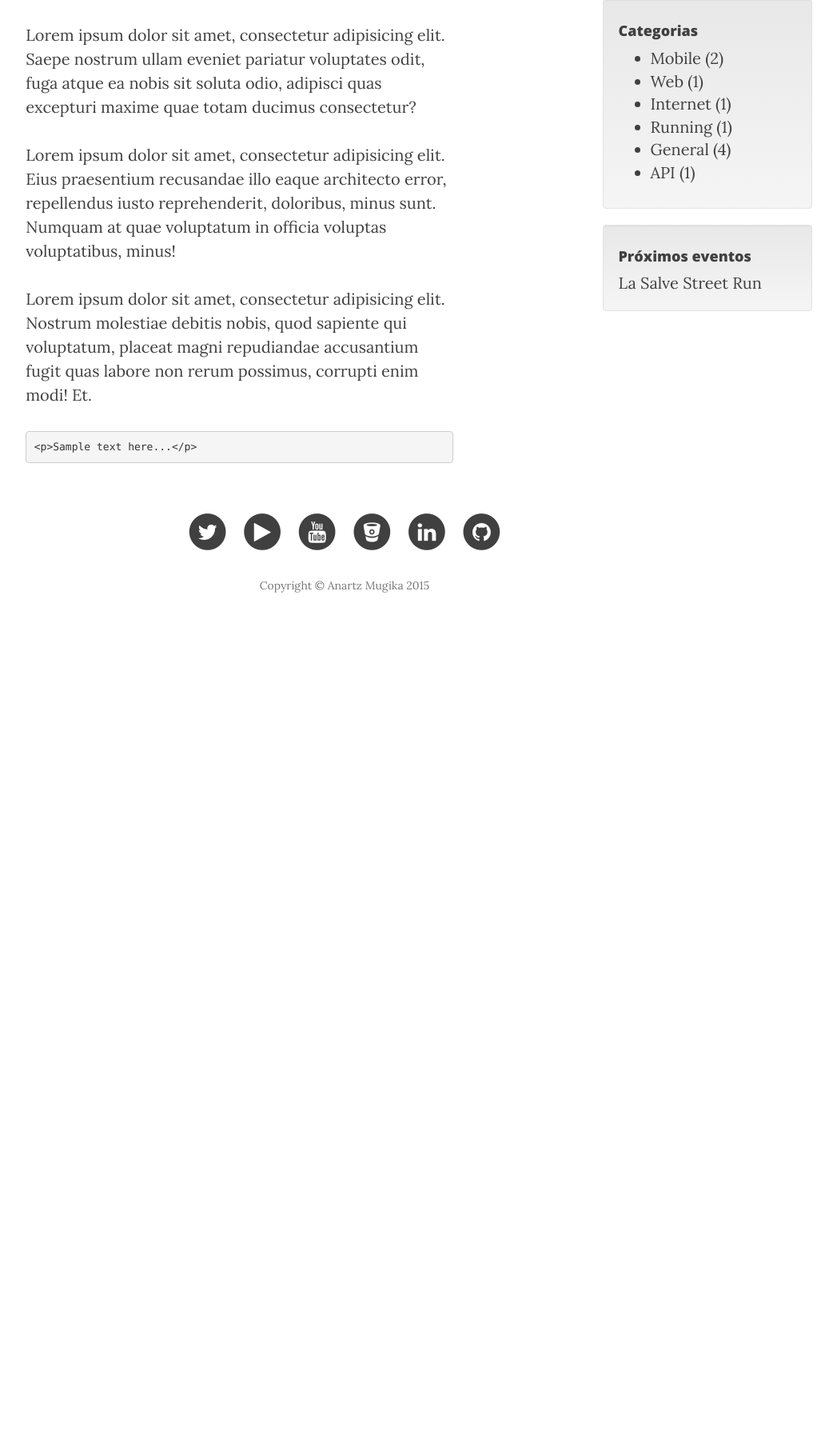
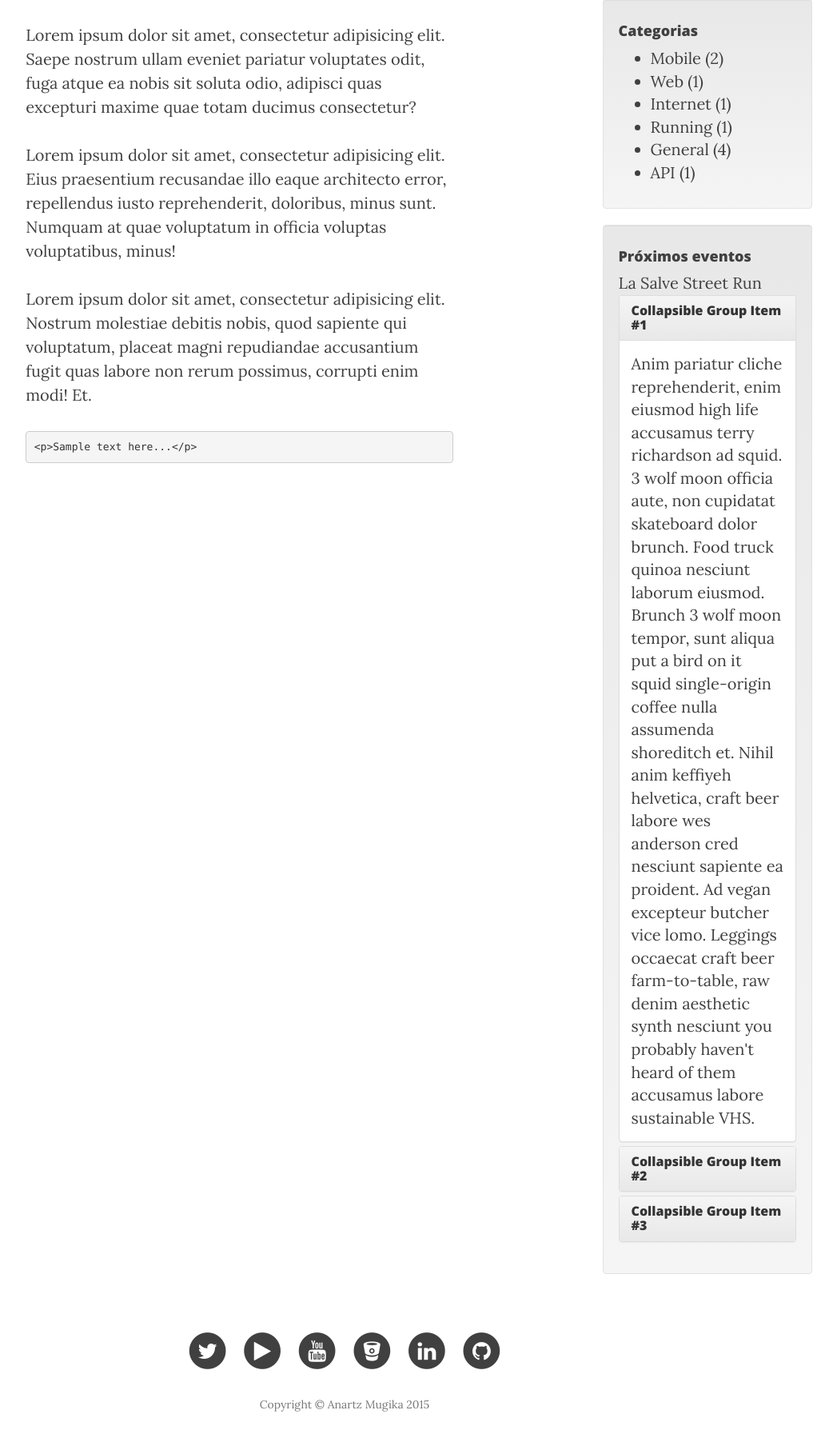
Before and after one commit to mugan86/django_blog, a Django app: page /about in a window 1280 px wide. Shown: the part 499-2292 px from the top of the page at 80% size, without its empty margins (209-1256 px from the left). Before the commit the page ends 1240 px from the top, so only its background shows below. Run offline with Django 3.2, Linux system fonts and the light colour scheme; data comes from the database, SQL or seed files in the repository; some libraries are stand-ins or nearby versions.

Commit message:
Event layout with collapse divs

```diff
--- a/blog/templates/blog/base.html
+++ b/blog/templates/blog/base.html
@@ -115,6 +115,50 @@
                             {% for event in events %}
                                 {{event.name}}
                             {% endfor %}
+                            <div class="panel-group" id="accordion">
+                              <div class="panel panel-default" id="panel1">
+                                <div class="panel-heading">
+                                  <h4 class="panel-title">
+                                    <a data-toggle="collapse" data-parent="#accordion" href="#collapseOne">
+                                      Collapsible Group Item #1
+                                    </a>
+                                  </h4>
+                                </div>
+                                <div id="collapseOne" class="panel-collapse collapse in">
+                                  <div class="panel-body">
+                                    Anim pariatur cliche reprehenderit, enim eiusmod high life accusamus terry richardson ad squid. 3 wolf moon officia aute, non cupidatat skateboard dolor brunch. Food truck quinoa nesciunt laborum eiusmod. Brunch 3 wolf moon tempor, sunt aliqua put a bird on it squid single-origin coffee nulla assumenda shoreditch et. Nihil anim keffiyeh helvetica, craft beer labore wes anderson cred nesciunt sapiente ea proident. Ad vegan excepteur butcher vice lomo. Leggings occaecat craft beer farm-to-table, raw denim aesthetic synth nesciunt you probably haven't heard of them accusamus labore sustainable VHS.
+                                  </div>
+                                </div>
+                              </div>
+                              <div class="panel panel-default" id="panel2">
+                                <div class="panel-heading">
+                                  <h4 class="panel-title">
+                                    <a data-toggle="collapse" data-parent="#accordion" href="#collapseTwo">
+                                      Collapsible Group Item #2
+                                    </a>
+                                  </h4>
+                                </div>
+                                <div id="collapseTwo" class="panel-collapse collapse">
+                                  <div class="panel-body">
+                                    Anim pariatur cliche reprehenderit, enim eiusmod high life accusamus terry richardson ad squid. 3 wolf moon officia aute, non cupidatat skateboard dolor brunch. Food truck quinoa nesciunt laborum eiusmod. Brunch 3 wolf moon tempor, sunt aliqua put a bird on it squid single-origin coffee nulla assumenda shoreditch et. Nihil anim keffiyeh helvetica, craft beer labore wes anderson cred nesciunt sapiente ea proident. Ad vegan excepteur butcher vice lomo. Leggings occaecat craft beer farm-to-table, raw denim aesthetic synth nesciunt you probably haven't heard of them accusamus labore sustainable VHS.
+                                  </div>
+                                </div>
+                              </div>
+                              <div class="panel panel-default" id="panel3">
+                                <div class="panel-heading">
+                                  <h4 class="panel-title">
+                                    <a data-toggle="collapse" data-parent="#accordion" href="#collapseThree">
+                                      Collapsible Group Item #3
+                                    </a>
+                                  </h4>
+                                </div>
+                                <div id="collapseThree" class="panel-collapse collapse">
+                                  <div class="panel-body">
+                                    Anim pariatur cliche reprehenderit, enim eiusmod high life accusamus terry richardson ad squid. 3 wolf moon officia aute, non cupidatat skateboard dolor brunch. Food truck quinoa nesciunt laborum eiusmod. Brunch 3 wolf moon tempor, sunt aliqua put a bird on it squid single-origin coffee nulla assumenda shoreditch et. Nihil anim keffiyeh helvetica, craft beer labore wes anderson cred nesciunt sapiente ea proident. Ad vegan excepteur butcher vice lomo. Leggings occaecat craft beer farm-to-table, raw denim aesthetic synth nesciunt you probably haven't heard of them accusamus labore sustainable VHS.
+                                  </div>
+                                </div>
+                              </div>
+                            </div>
                         </div>
                     </div>
                 </div>
```
